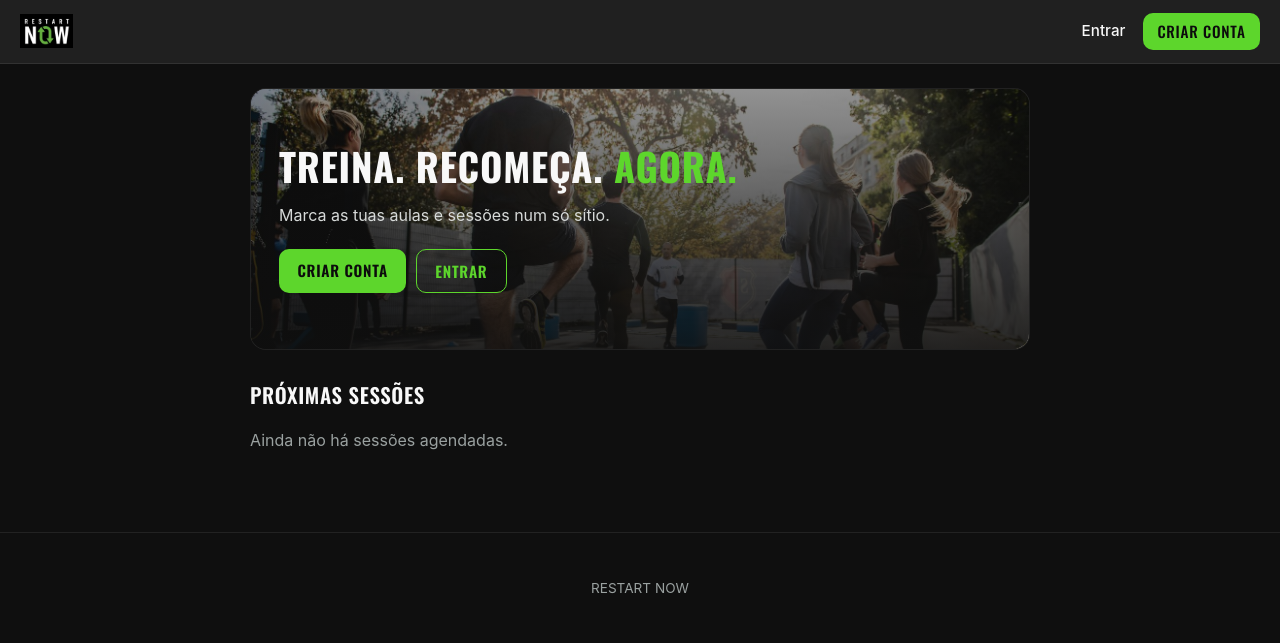
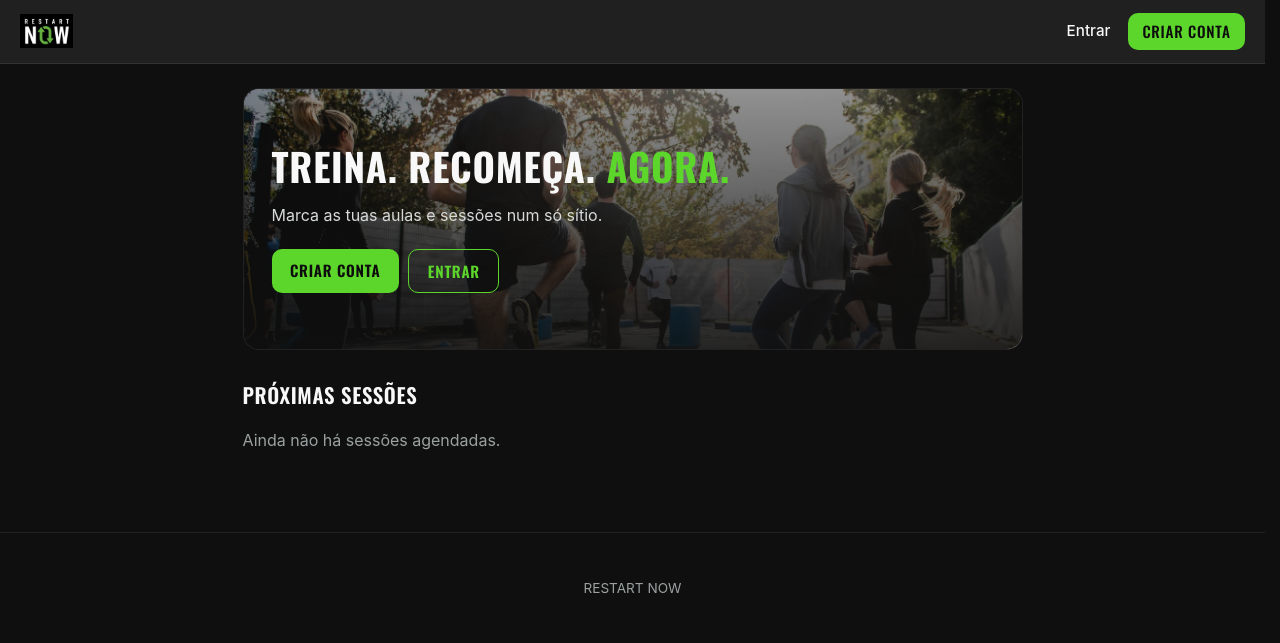
Before and after one commit to nghxst14/Fitness-Classes-Management-App, a Django app: page / in a window 1280 px wide. Shown: the top 643 px of the page. Run offline with Django 5.2, Linux system fonts and the light colour scheme; data that the repository does not hold is empty.

Commit message:
Corrige salto horizontal de ~8px entre paginas do horario
Uma pagina com muitas aulas tem barra de scroll vertical e outra com
poucas nao tem; a barra (15px) estreitava a area e centrava o conteudo
8px mais a esquerda, dando um desalinhamento ao navegar entre dias
(mais visivel na pagina mais antiga, cheia de aulas). scrollbar-gutter:
stable no html reserva sempre o espaco da barra, eliminando o salto.
Em telemovel a barra e sobreposta (0px), sem efeito.

Co-Authored-By: Claude Opus 4.8 <noreply@anthropic.com>

```diff
--- a/static/css/style.css
+++ b/static/css/style.css
@@ -14,6 +14,13 @@
 }
 
 * { box-sizing: border-box; }
+
+/* Reserva sempre o espaço da barra de scroll vertical. Sem isto, uma página
+   com muitas aulas (com scroll) e outra com poucas (sem scroll) centram o
+   conteúdo em posições ligeiramente diferentes — o conteúdo "salta" ~8px de
+   lado ao navegar entre dias. Em telemóvel a barra é sobreposta (0px), sem
+   efeito. */
+html { scrollbar-gutter: stable; }
 
 body {
   margin: 0;
```
